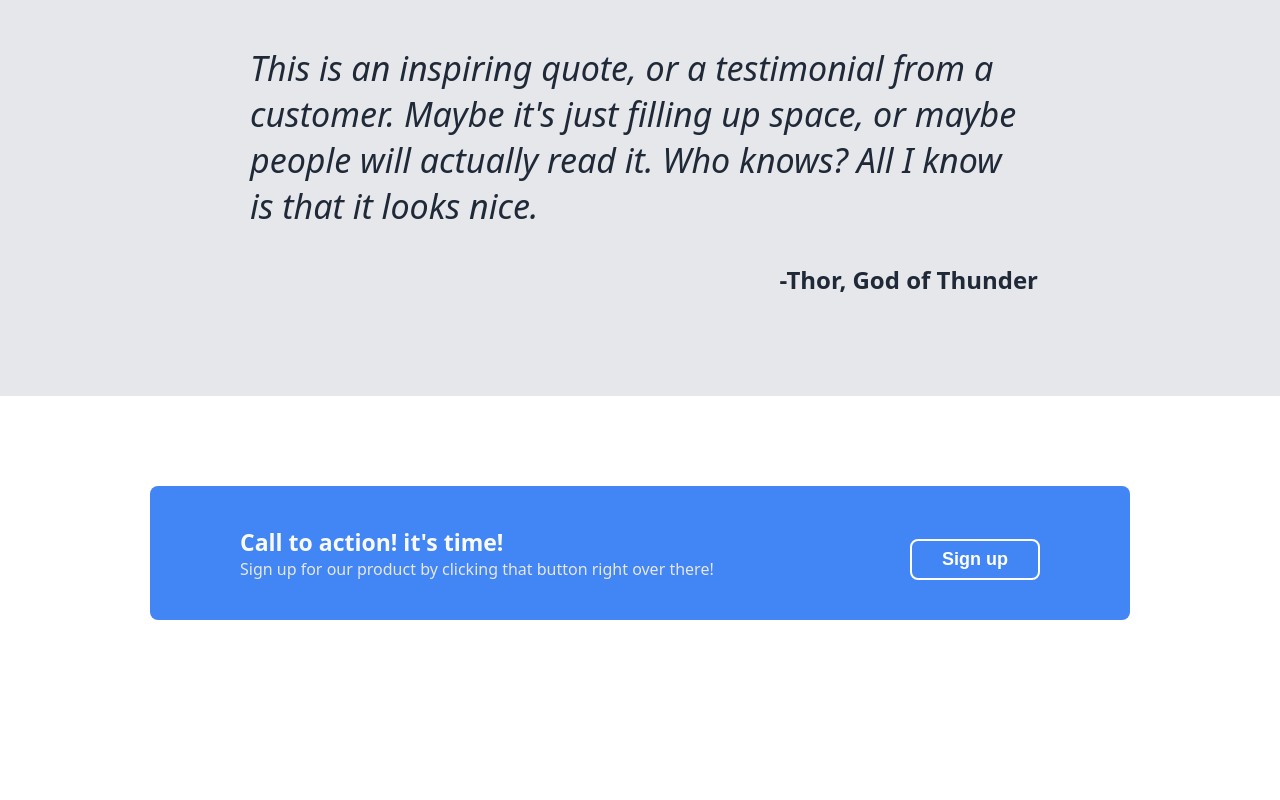
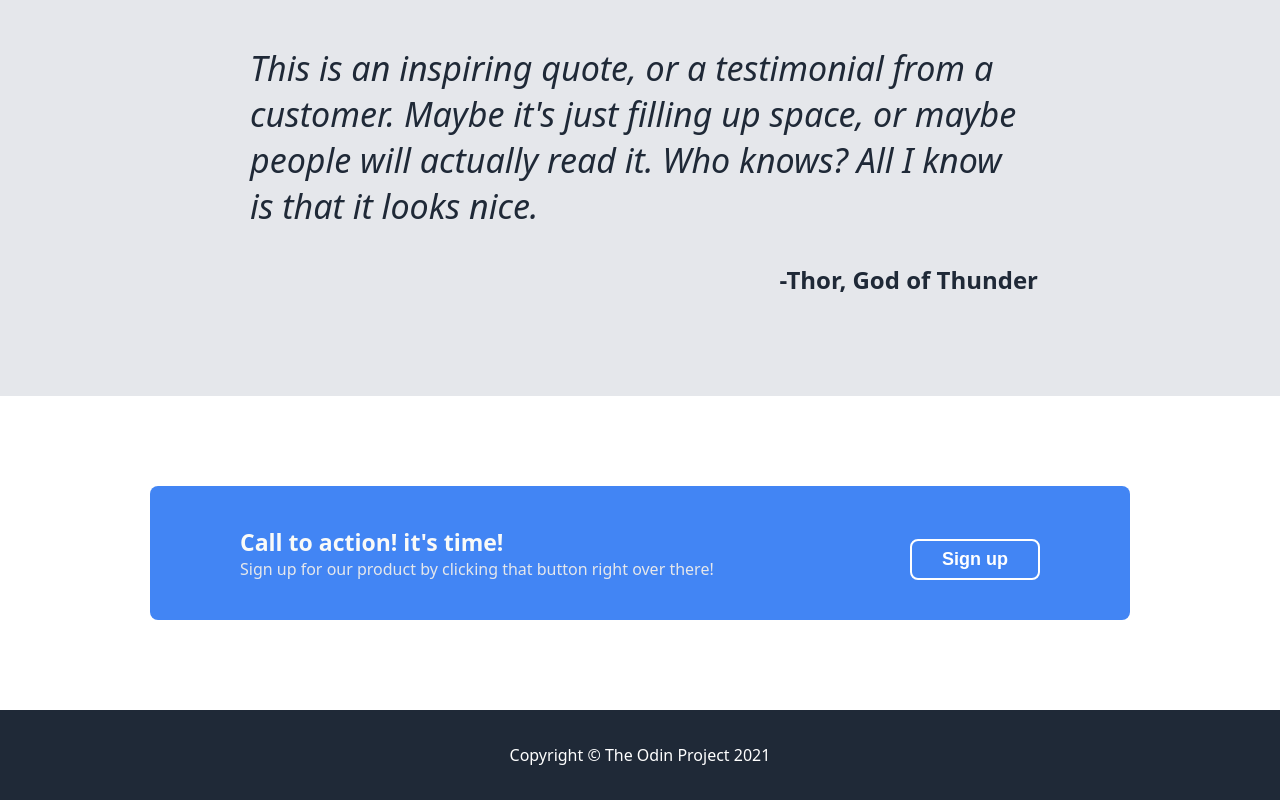
Before and after one commit to MelboucyMalak/Landing-Page, a plain HTML site: page index.html in a window 1280 px wide. Shown: the part 1061-1861 px from the top of the page. Drawn offline with Linux system fonts and the light colour scheme.

Commit message:
add color to footer

```diff
--- a/styles.css
+++ b/styles.css
@@ -6,7 +6,7 @@ body{
     min-height: 100vh;
 }
 
-.header, footer{
+.header, .footer{
     background-color: #1f2937;
     display: flex;
     margin: 0;
```
